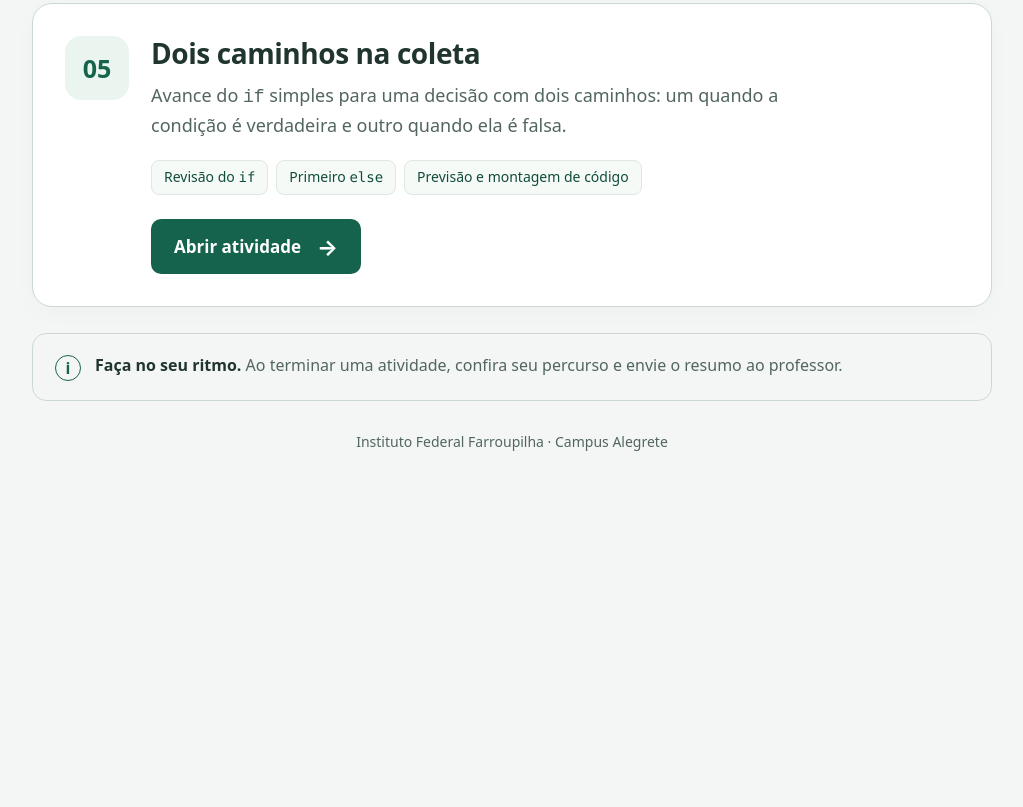
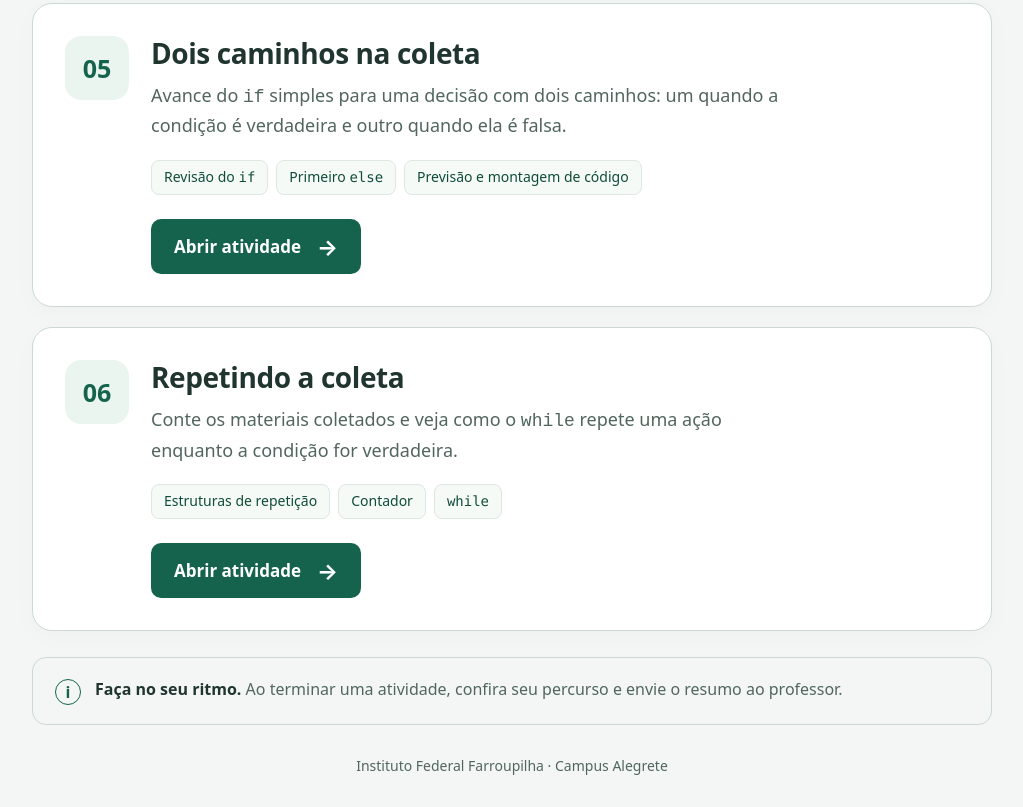
Before and after one commit to cristhianobv/site, a plain HTML site: page atividades/pei/index.html in a window 1280 px wide. Shown: the part 1823-2630 px from the top of the page, without its empty margins (128-1151 px from the left). Before the commit the page ends 2306 px from the top, so only its background shows below. Drawn offline with Linux system fonts and the light colour scheme.

Commit message:
Adiciona card da atividade while ao índice do PEI

```diff
--- a/atividades/pei/index.html
+++ b/atividades/pei/index.html
@@ -451,6 +451,28 @@ footer{
         </div>
       </article>
 
+      <!-- ATIVIDADE 06 -->
+      <article class="activity" aria-labelledby="atividade-06">
+        <div class="activity-number" aria-hidden="true">06</div>
+        <div>
+          <h3 id="atividade-06">Repetindo a coleta</h3>
+          <p class="description">
+            Conte os materiais coletados e veja como o <code>while</code>
+            repete uma ação enquanto a condição for verdadeira.
+          </p>
+          <ul class="topics" aria-label="Conteúdos desta atividade">
+            <li>Estruturas de repetição</li>
+            <li>Contador</li>
+            <li><code>while</code></li>
+          </ul>
+          <a class="open-activity" href="repetindo_a_coleta_while.html"
+             aria-label="Abrir atividade 6: Repetindo a coleta">
+            Abrir atividade
+            <span class="arrow" aria-hidden="true">→</span>
+          </a>
+        </div>
+      </article>
+
       <!--
       PARA ADICIONAR UMA NOVA ATIVIDADE:
 
```
